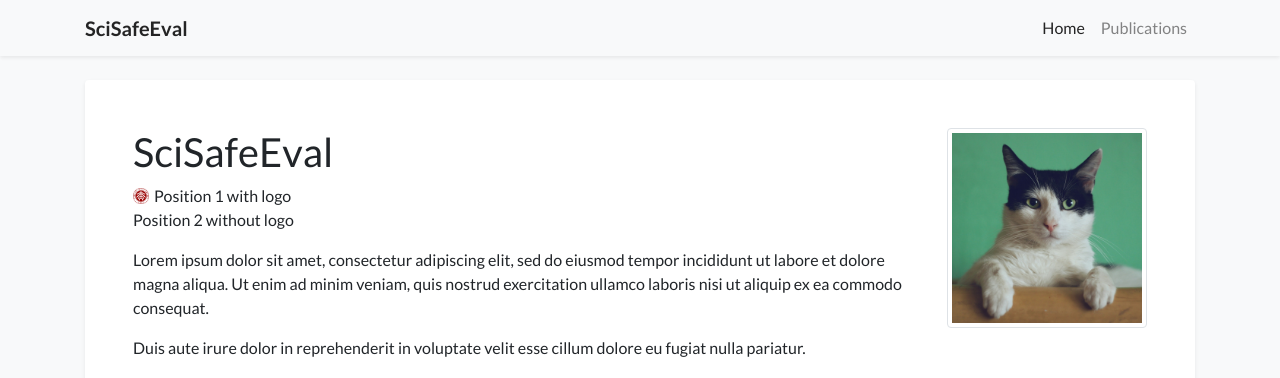
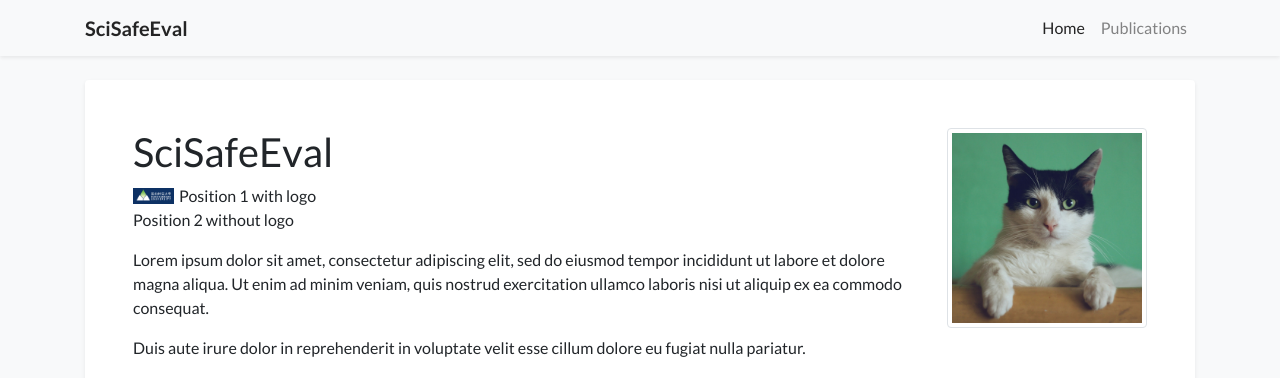
Before and after one commit to KAIMA04/SciSafeEvalTest, a Jekyll site: the page built from index.html, in a window 1280 px wide. Shown: the top 378 px of the page. Built offline with Jekyll 4.4.1, drawn with Linux system fonts in a browser that asks for light colours; a style sheet for code colours, icons or effects is not loaded.

Commit message:
Update profile.yml

```diff
--- a/_data/profile.yml
+++ b/_data/profile.yml
@@ -3,7 +3,7 @@ secondary_name: ""
 navbar_name: "SciSafeEval"
 
 positions:
-- logo: /assets/images/badges/PKU_red.png  # Logo is optional
+- logo: /assets/images/badges/logo-header-1.png  # Logo is optional
   name: Position 1 with logo
 - name: Position 2 without logo
 
```
